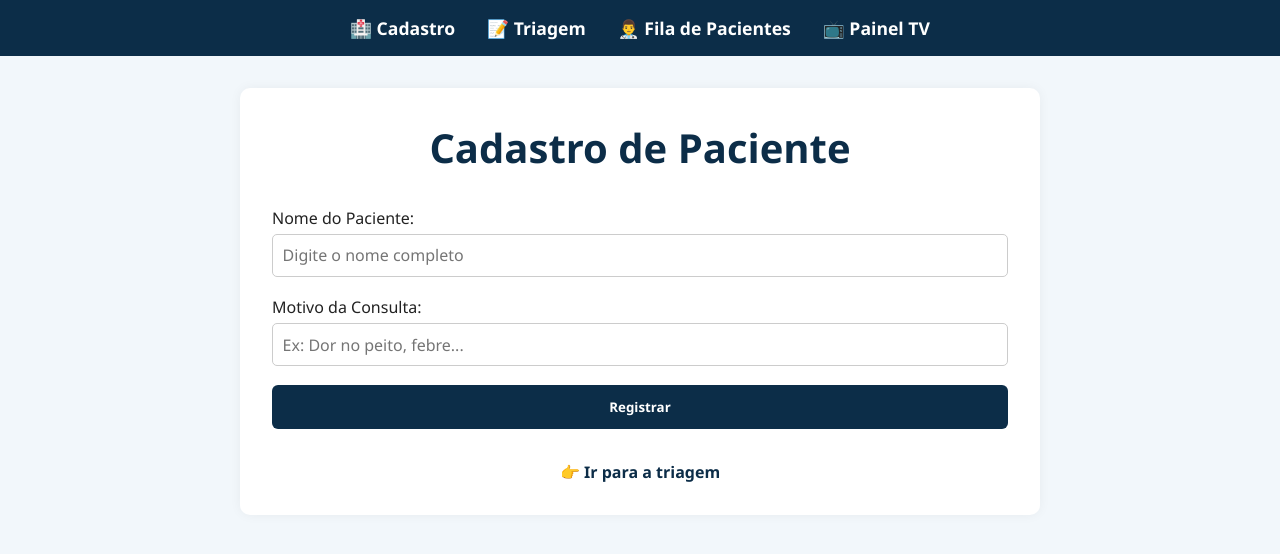
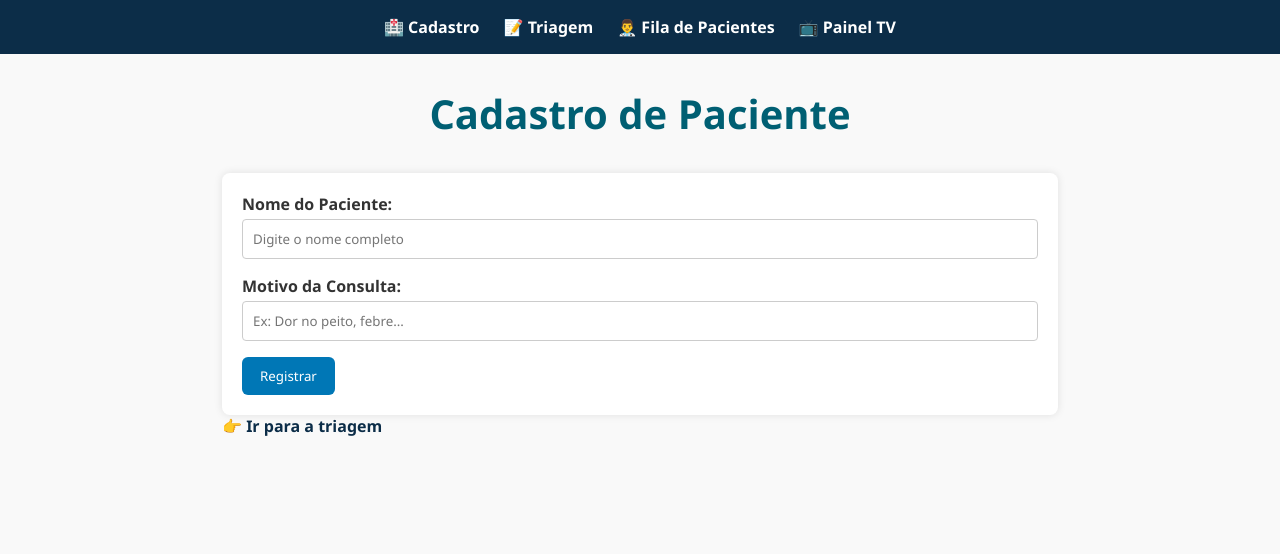
Before and after one commit to AlineRodrigues02/ProjetoReact, a React (Vite) app in the folder ProjetoFinal/: page / in a window 1280 px wide. Shown: the top 554 px of the page. Built offline with nearby package versions, Linux system fonts and the light colour scheme.

Commit message:
Sepação de Styles para facilitar modificações

```diff
--- a/ProjetoFinal/src/App.css
+++ b/ProjetoFinal/src/App.css
@@ -6,122 +6,57 @@
 }
 
 body {
-  background-color: #f2f7fb;
-  color: #222;
-  min-height: 100vh;
+  font-family: 'Segoe UI', Tahoma, Geneva, Verdana, sans-serif;
+  margin: 0;
+  background-color: #f9f9f9;
+  color: #333;
 }
 
-/* Menu */
-.menu {
-  background-color: #0c2d48;
-  padding: 1rem 2rem;
-  margin-bottom: 2rem;
+.container {
+  max-width: 900px;
+  margin: 0 auto;
+  padding: 2rem;
 }
 
-.menu ul {
-  display: flex;
-  gap: 2rem;
-  list-style: none;
-  justify-content: center;
+h1, h2 {
+  text-align: center;
+  color: #005f73;
 }
 
-.menu a {
-  color: #fff;
-  font-weight: bold;
-  text-decoration: none;
-  font-size: 1.1rem;
-  transition: 0.3s;
+button {
+  background-color: #0077b6;
+  color: white;
+  border: none;
+  padding: 10px 18px;
+  border-radius: 6px;
+  cursor: pointer;
+  transition: background 0.3s;
 }
 
-.menu a:hover {
-  color: #8dd7f2;
+button:hover {
+  background-color: #023e8a;
 }
 
-/* Container principal */
-.container {
-  max-width: 800px;
-  margin: 0 auto;
-  background-color: white;
-  padding: 2rem;
-  border-radius: 10px;
-  box-shadow: 0 0 12px rgba(0, 0, 0, 0.05);
+input, select, textarea {
+  width: 100%;
+  padding: 10px;
+  margin-top: 4px;
+  margin-bottom: 16px;
+  border: 1px solid #ccc;
+  border-radius: 4px;
 }
 
-/* Títulos */
-h1 {
-  text-align: center;
-  margin-bottom: 2rem;
-  color: #0c2d48;
+.link-medico a {
+  color: #0077b6;
+  text-decoration: none;
+  font-weight: bold;
 }
 
-/* Formulários */
-.form-triagem {
-  display: flex;
-  flex-direction: column;
-  gap: 1.2rem;
+.link-medico a:hover {
+  text-decoration: underline;
 }
 
-.campo {
-  display: flex;
-  flex-direction: column;
-}
-
-.campo label {
-  margin-bottom: 0.3rem;
-  font-weight: 500;
-}
-
-input[type="text"],
-input[type="number"],
-select,
-textarea {
-  padding: 0.6rem;
-  border-radius: 5px;
-  border: 1px solid #ccc;
-  font-size: 1rem;
-}
-
-textarea {
-  resize: none;
-}
-
-.botao-enviar {
-  background-color: #0c2d48;
-  color: white;
-  padding: 0.8rem;
-  border: none;
-  font-weight: bold;
-  border-radius: 6px;
-  cursor: pointer;
-  transition: 0.3s;
-}
-
-.botao-enviar:hover {
-  background-color: #145d8c;
-}
-
-
-.paciente-card.vermelho {
-  border-left: 6px solid #dc3545; /* vermelho */
-  background-color: #ffe5e5;
-}
-
-.paciente-card.amarelo {
-  border-left: 6px solid #ffc107; /* amarelo */
-  background-color: #fffbe6;
-}
-
-.paciente-card.verde {
-  border-left: 6px solid #28a745; /* verde */
-  background-color: #e6ffee;
-}
-.painel-card {
-  border-left: 6px solid #28a745;
-  background-color: #e6ffee;
-}
-
-
-/* Links */
+Links
 .link-medico,
 .link-espera {
   margin-top: 2rem;
--- /dev/null
+++ b/ProjetoFinal/src/Styles/CadastroDePaciente.css
@@ -0,0 +1,10 @@
+.form-triagem {
+  background: #ffffff;
+  padding: 20px;
+  border-radius: 8px;
+  box-shadow: 0 0 8px rgba(0,0,0,0.1);
+}
+
+.campo label {
+  font-weight: 600;
+}
--- a/ProjetoFinal/src/Styles/FilaDePacientes.css
+++ b/ProjetoFinal/src/Styles/FilaDePacientes.css
@@ -29,3 +29,13 @@
 .paciente-card button:hover {
   background-color: #145ea8;
 }
+
+.paciente-card.verde {
+  border-color: #2ecc71;
+}
+.paciente-card.amarelo {
+  border-color: #f1c40f;
+}
+.paciente-card.vermelho {
+  border-color: #e74c3c;
+}
--- a/ProjetoFinal/src/Styles/FiladeEspera.css
+++ b/ProjetoFinal/src/Styles/FiladeEspera.css
@@ -1,4 +1,4 @@
-h1 {
+* h1 {
   font-size: 2.5rem;
   color: #2c3e50;
   margin-bottom: 2rem;
--- /dev/null
+++ b/ProjetoFinal/src/Styles/Triagem.css
@@ -0,0 +1,6 @@
+.paciente-info {
+  background-color: #eef;
+  padding: 15px;
+  margin-bottom: 20px;
+  border-radius: 6px;
+}
--- a/ProjetoFinal/src/screens/Atendimento.jsx
+++ b/ProjetoFinal/src/screens/Atendimento.jsx
@@ -1,6 +1,7 @@
 import { useLocation, useNavigate } from "react-router-dom";
 import { useContext, useState } from "react";
 import { PacienteContext } from "./LocalStorage";
+import "../Styles/Atendimento.css"
 
 function Atendimento() {
     const location = useLocation()
--- a/ProjetoFinal/src/screens/CadastroDePacientes.jsx
+++ b/ProjetoFinal/src/screens/CadastroDePacientes.jsx
@@ -2,6 +2,7 @@ import { useState, useContext } from "react";
 import { PacienteContext } from "./LocalStorage";
 import Triagem from "./Triagem";
 import { Link } from "react-router-dom";
+import "../Styles/CadastroDePaciente.css"
 
 function CadastroDePacientes() {
   const {pacientes,setPacientes} = useContext(PacienteContext)
--- a/ProjetoFinal/src/screens/Triagem.jsx
+++ b/ProjetoFinal/src/screens/Triagem.jsx
@@ -1,5 +1,6 @@
 import { useState, useContext } from "react";
 import { PacienteContext } from "./LocalStorage";
+import "../Styles/Triagem.css"
 
 function Triagem() {
   const { pacientes, setPacientes } = useContext(PacienteContext);
```
Also changed, not shown: ProjetoFinal/src/Styles/Atendimento.css (added).
